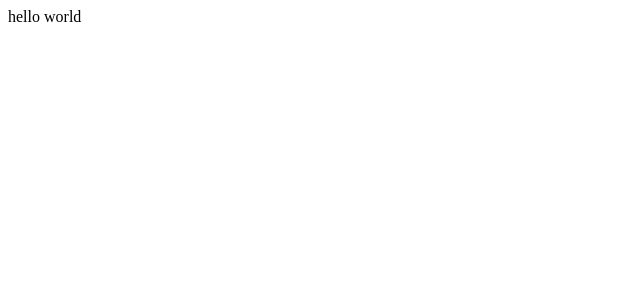
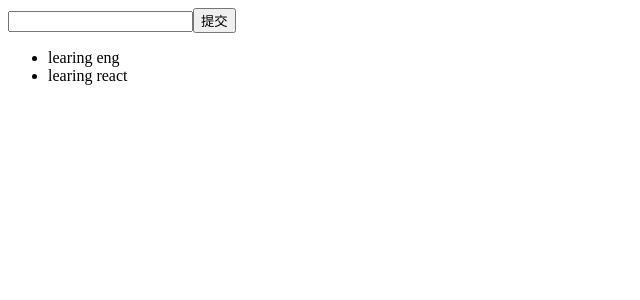
Before and after one commit to violelvy/react-app, a React (Create React App) app: page / in a window 1280 px wide. Shown: the top 300 px of the page, without its empty margins (0-640 px from the left). Built offline with nearby package versions, Linux system fonts and the light colour scheme.

Commit message:
Todolist

```diff
--- a/src/App.js
+++ b/src/App.js
@@ -1,7 +1,7 @@
 /*
  * @Author: your name
  * @Date: 2020-04-15 22:13:10
- * @LastEditTime: 2020-04-15 22:23:15
+ * @LastEditTime: 2020-04-16 07:28:25
  * @LastEditors: Please set LastEditors
  * @Description: In User Settings Edit
  * @FilePath: /my-app/src/App.js
@@ -10,7 +10,7 @@ import React from 'react';
 function App() {
   return (
     <div >
-      hello world
+      hello MonicaWoo
     </div>
   );
 }
--- /dev/null
+++ b/src/Todolist.js
@@ -0,0 +1,26 @@
+/*
+ * @Author: your name
+ * @Date: 2020-04-16 08:56:28
+ * @LastEditTime: 2020-04-16 09:21:24
+ * @LastEditors: Please set LastEditors
+ * @Description: In User Settings Edit
+ * @FilePath: /wwwww/src/Todolist.js
+ */
+// 也可以通过fragment占位符来改变布局
+import React, {Fragment} from 'react';
+function Todo() {
+    return (
+        <Fragment>
+            <div >
+                <input />
+                <button>提交</button>
+            </div>
+            <ul>
+                <li>learing eng</li>
+                <li>learing react</li>
+            </ul>
+        </Fragment>
+    );
+}
+
+export default Todo;
--- a/src/index.js
+++ b/src/index.js
@@ -1,18 +1,19 @@
 /*
  * @Author: your name
  * @Date: 2020-04-15 22:13:10
- * @LastEditTime: 2020-04-15 22:25:08
+ * @LastEditTime: 2020-04-16 08:57:02
  * @LastEditors: Please set LastEditors
  * @Description: In User Settings Edit
  * @FilePath: /my-app/src/index.js
  */
 import React from 'react';
 import ReactDOM from 'react-dom';
-import App from './App';
+// import App from './App';
+import Todolist from './Todolist'
 
 ReactDOM.render(
   <React.StrictMode>
-    <App />
+    <Todolist />
   </React.StrictMode>,
   document.getElementById('root')
 );
```
